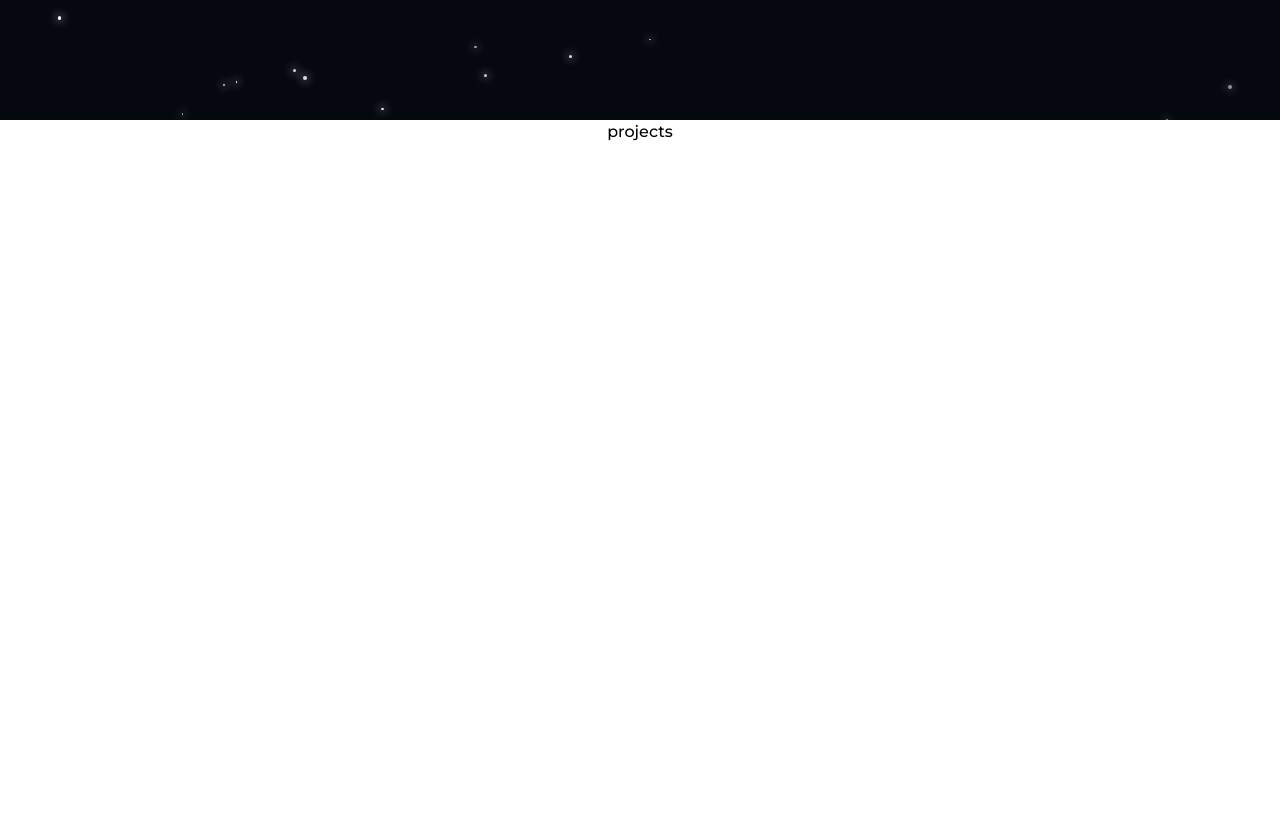
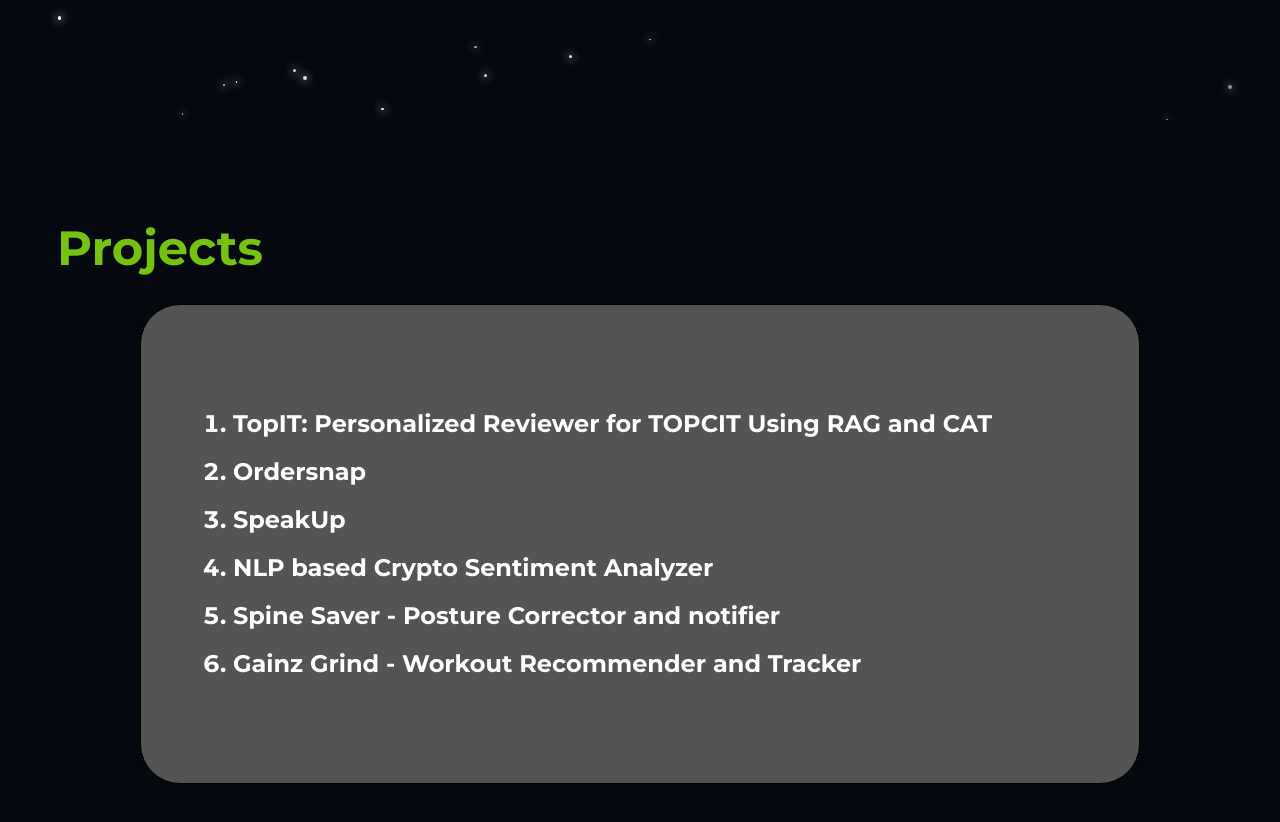
Before and after one commit to zen0529/Aldren-Arcenal---Portfolio, a React (Vite) app: page / in a window 1280 px wide. Shown: the part 680-1502 px from the top of the page. Built offline with nearby package versions, Linux system fonts and the light colour scheme.

Commit message:
added projects to projects screen

```diff
--- a/src/App.tsx
+++ b/src/App.tsx
@@ -24,7 +24,7 @@ export default App;
 function ProfilePage() {
   return (
     <>
-      <div className="flex flex-row justify-between px-[170px] py-[152px] ">
+      <div className="flex flex-row justify-between px-[170px] py-[152px] backdrop-opacity-100">
         <div className="text-white flex flex-col items-start h-[415x] w-[418px] justify-between">
           <div className="flex flex-col items-start text-base/20">
             <h1 className="text-[96px] font-bold">Hi,</h1>
@@ -40,7 +40,7 @@ function ProfilePage() {
               type="button"
               className="bg-[#75C310] rounded-[30px] w-[220px] h-[56px] text-[20px] font-bold"
             >
-              Go to portfoliog
+              Go to portfolio
             </button>
           </Link>
         </div>
--- a/src/pages/projects.tsx
+++ b/src/pages/projects.tsx
@@ -1,6 +1,39 @@
-
 export default function Projects() {
   return (
-    <div className="h-screen bg-white">projects</div>
-  )
+    <div className="h-screen bg-[#05080f] flex flex-col items-center justify-center">
+      <p className="text-[#75C310] relative right-120 bottom-8 text-5xl font-bold">
+        Projects
+      </p>
+      <div className="h-[480px] w-[1000px] bg-[#545454] backdrop-opacity-100 flex flex-row border rounded-[40px] p-8">
+        <ul className="text-white text-2xl/loose flex flex-col items-start justify-center font-bold pl-15 list-decimal">
+          <button>
+            <li>
+              TopIT: Personalized Reviewer for TOPCIT Using RAG and CAT
+            </li>
+          </button>
+          <button>
+            <li>Ordersnap</li>
+          </button>
+          <button>
+            <li >SpeakUp</li>
+          </button>
+          <button>
+            <li >
+              NLP based Crypto Sentiment Analyzer
+            </li>
+          </button>
+          <button>
+            <li >
+              Spine Saver - Posture Corrector and notifier
+            </li>
+          </button>
+          <button>
+            <li >
+              Gainz Grind - Workout Recommender and Tracker
+            </li>
+          </button>
+        </ul>
+      </div>
+    </div>
+  );
 }
```
